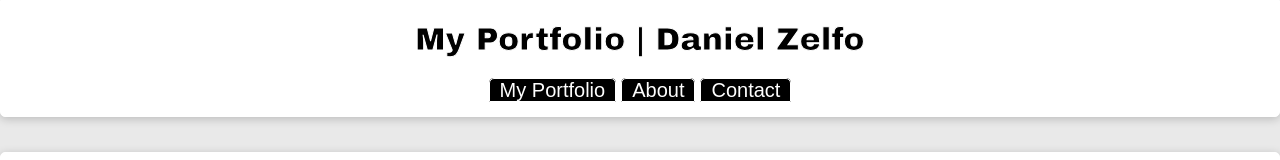
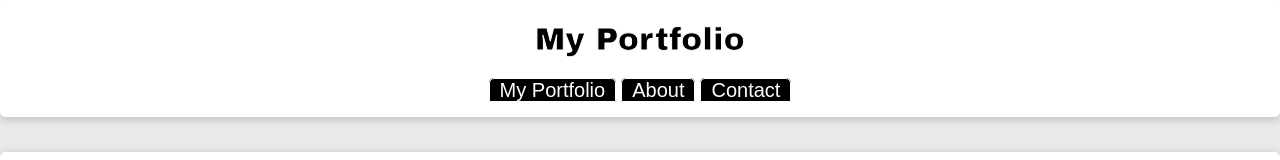
Before and after one commit to danielzelfo/Website-React, a React (Create React App) app: page /portfolio in a window 1280 px wide. Shown: the top 160 px of the page. Built offline with nearby package versions, Linux system fonts and the light colour scheme.

Commit message:
Fix titles

```diff
--- a/src/app/App.jsx
+++ b/src/app/App.jsx
@@ -6,10 +6,11 @@ import React, { createContext, useState, useContext, useEffect } from "react";
 const AppContext = createContext({});
 
 const App = () => {
-  const [title, setTitle] = useState("Daniel Zelfo");
+  const defaultTitle = "Daniel Zelfo";
+  const [title, setTitle] = useState(defaultTitle);
 
   useEffect(() => {
-    document.title = title;
+    document.title = title + (title === defaultTitle ? "" : ` | ${defaultTitle}`);
   }, [title]);
 
   return (
--- a/src/pages/Portfolio.jsx
+++ b/src/pages/Portfolio.jsx
@@ -9,7 +9,7 @@ const Portfolio = () => {
     } = useApp();
 
     useEffect(() => {
-        setTitle("My Portfolio | Daniel Zelfo");
+        setTitle("My Portfolio");
         // eslint-disable-next-line react-hooks/exhaustive-deps
     } , []);
 
--- a/src/pages/Project.jsx
+++ b/src/pages/Project.jsx
@@ -13,7 +13,7 @@ const Project = () => {
     const { project_name } = useParams();
 
     useEffect(() => {
-        setTitle(data[project_name].title + " | Daniel Zelfo");
+        setTitle(data[project_name].title);
         // eslint-disable-next-line react-hooks/exhaustive-deps
     }, [project_name]);
 
```
